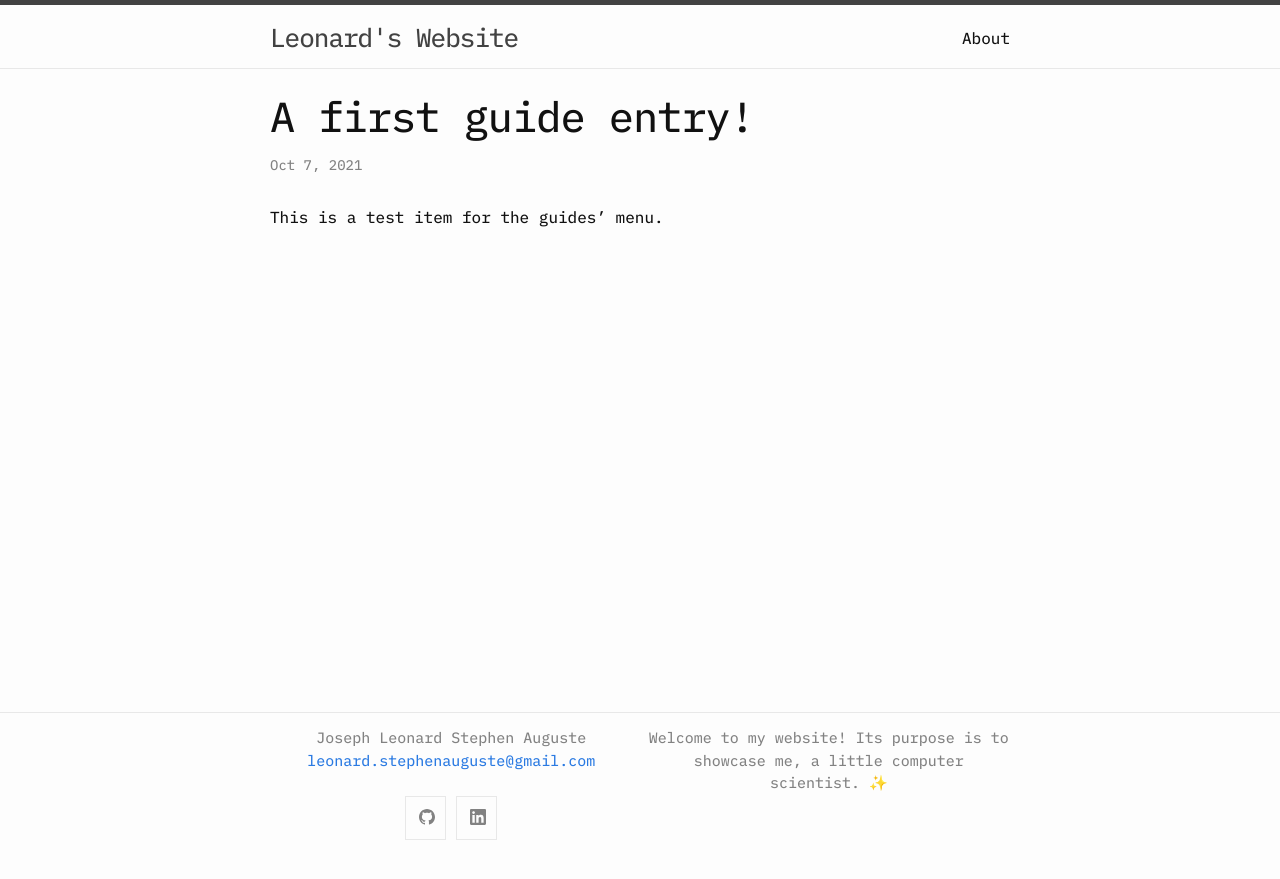
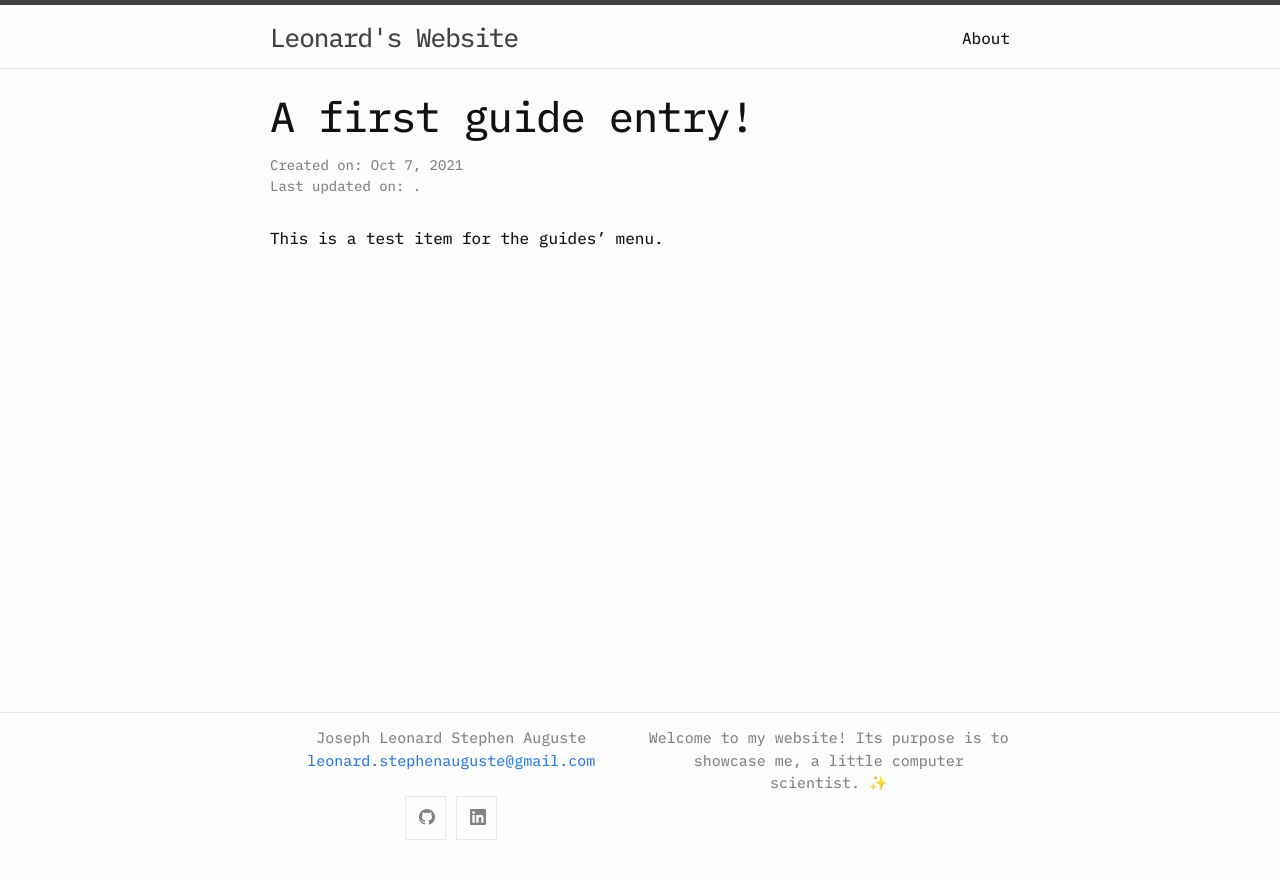
Before and after one commit to leonardSA/leonardsa.github.io, a Jekyll site: the page built from _pages/guides/guides-test.markdown, in a window 1280 px wide. Shown: the top 879 px of the page. Built offline with Jekyll 4.4.1, drawn with Linux system fonts in a browser that asks for light colours; emoji names are drawn with the system emoji font; some web fonts are replaced.

Commit message:
layouts,post.html: add creation and update dates

```diff
--- a/_layouts/post.html
+++ b/_layouts/post.html
@@ -8,7 +8,11 @@ layout: default
     <p class="post-meta">
       <time class="dt-published" datetime="{{ page.date | date_to_xmlschema }}" itemprop="datePublished">
         {%- assign date_format = site.minima.date_format | default: "%b %-d, %Y" -%}
+        Created on:
         {{ page.date | date: date_format }}
+        <br>
+        Last updated on:
+        {{ page.modified | date: date_format }}.
       </time>
       {%- if page.author -%}
         • <span itemprop="author" itemscope itemtype="http://schema.org/Person"><span class="p-author h-card" itemprop="name">{{ page.author | escape }}</span></span>
```
